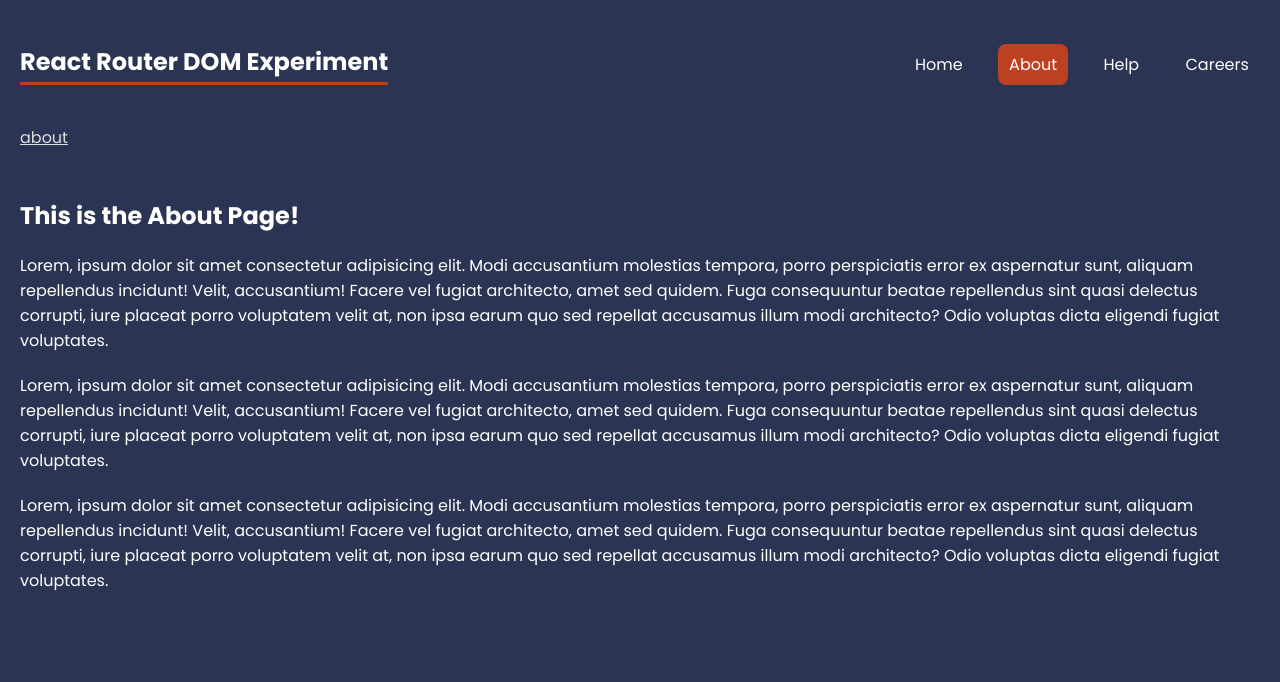
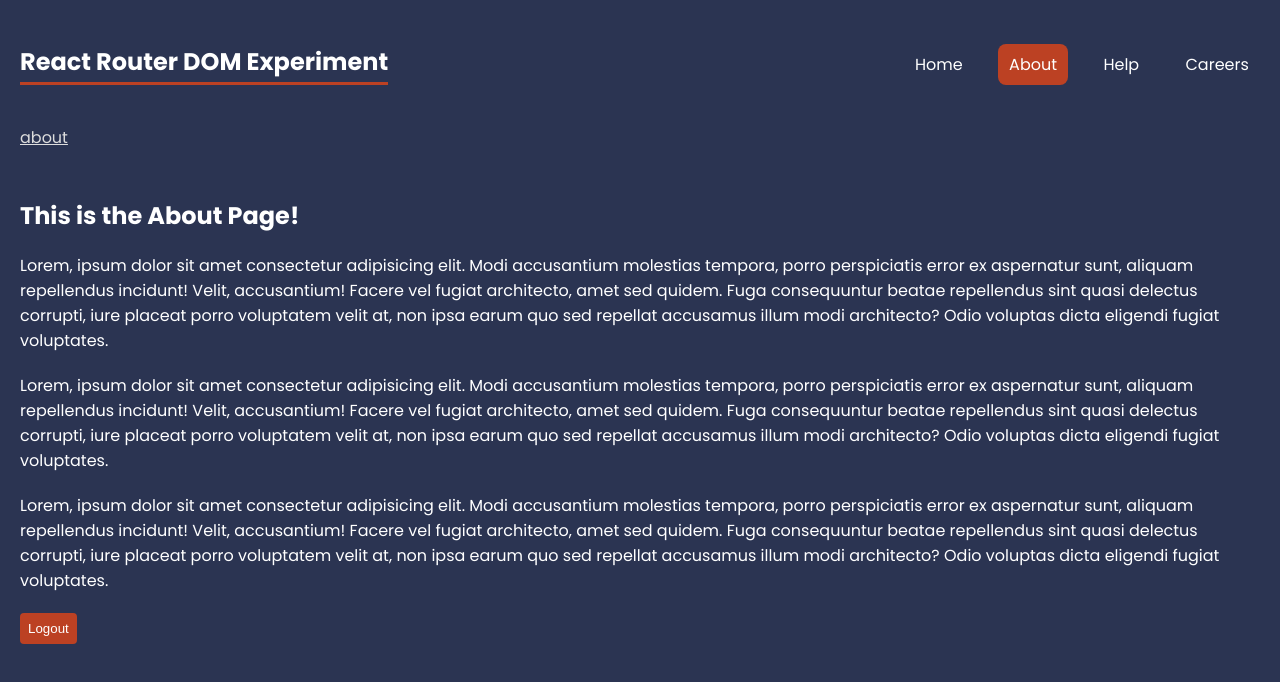
Before and after one commit to prajwal-hebbar-07/react-router-dom-experiment, a React (Vite) app: page /about in a window 1280 px wide. Shown: the top 682 px of the page. Built offline with nearby package versions, Linux system fonts and the light colour scheme.

Commit message:
Navigate component

```diff
--- a/src/pages/About.jsx
+++ b/src/pages/About.jsx
@@ -1,4 +1,13 @@
+import { useState } from "react";
+import { Navigate } from "react-router-dom";
+
 const About = () => {
+  const [user, setUser] = useState("Prajwal");
+
+  if (!user) {
+    return <Navigate to={"/"} replace={true} />;
+  }
+
   return (
     <div className="about-page">
       <h2>This is the About Page!</h2>
@@ -29,6 +38,8 @@
         non ipsa earum quo sed repellat accusamus illum modi architecto? Odio
         voluptas dicta eligendi fugiat voluptates.
       </p>
+
+      <button onClick={() => setUser(null)}>Logout</button>
     </div>
   );
 };
```
